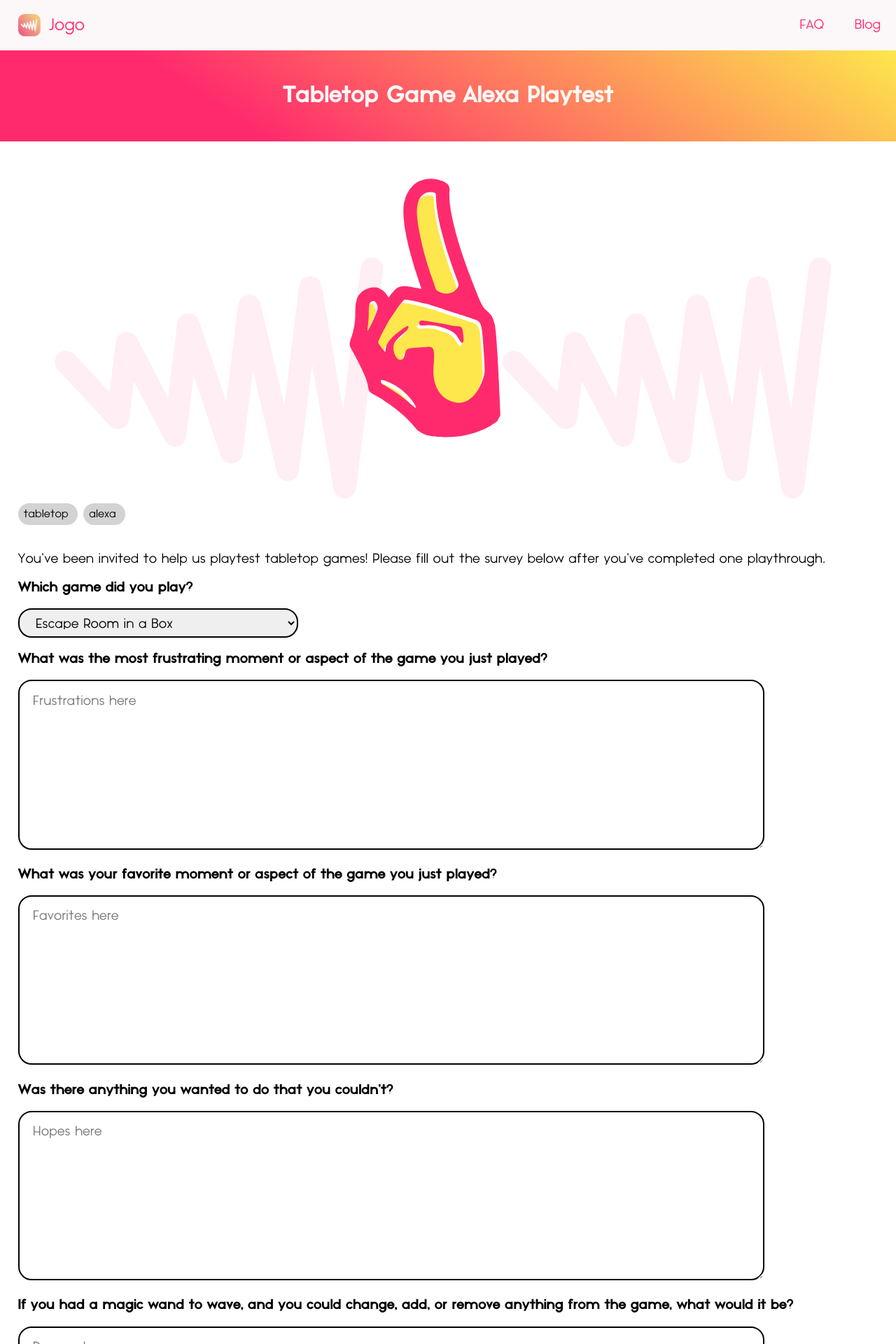
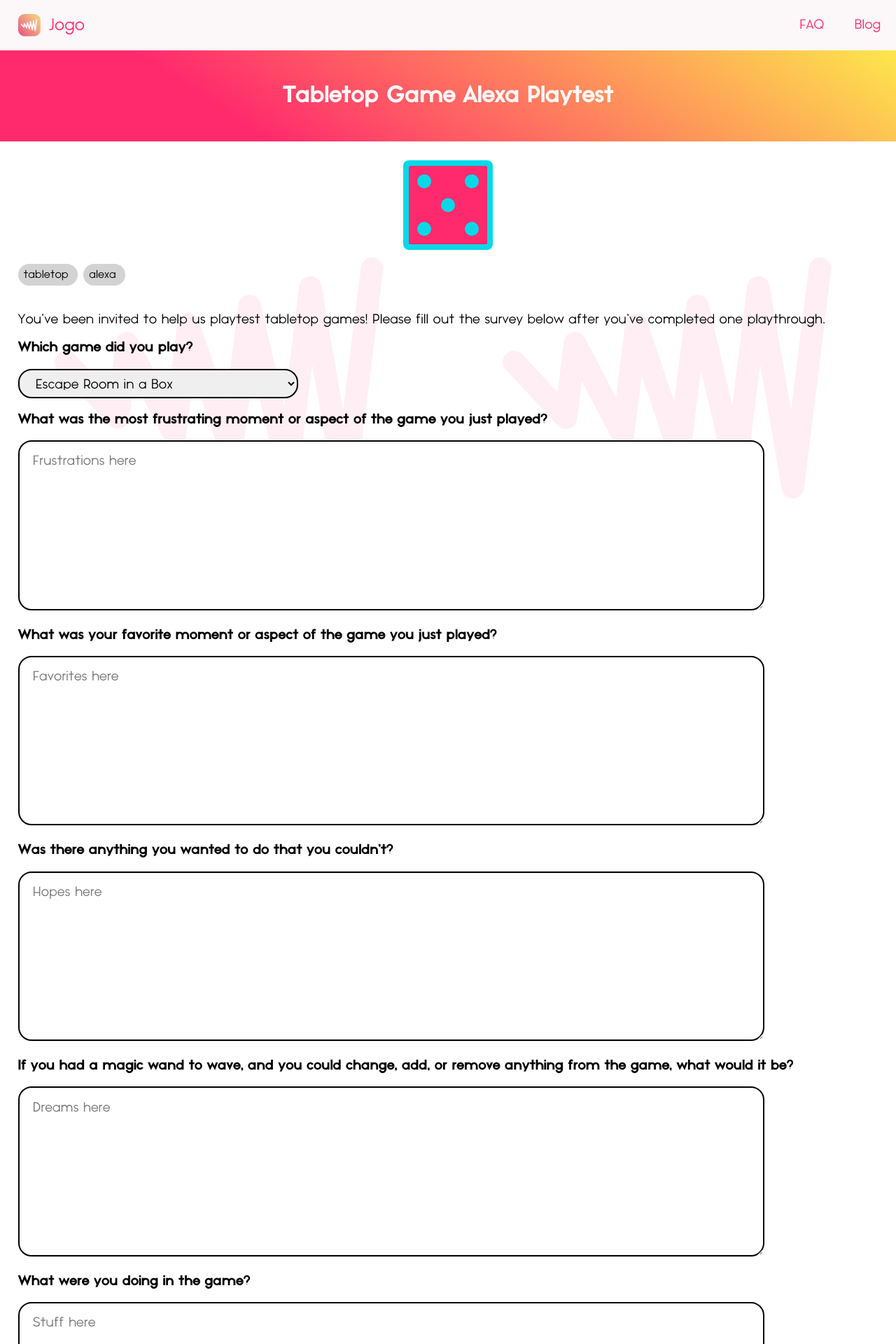
Before and after one commit to aindaco1/jogo-website, a Jekyll site: the page built from _posts/2020-10-16-tabletop-game-alexa-demo.markdown, in a window 1280 px wide. Shown: the top 1920 px of the page at 70% size. Built offline with Jekyll 4.4.1, drawn with Linux system fonts in a browser that asks for light colours; nearby versions of some CDN libraries.

Commit message:
added dice svg

```diff
--- a/_posts/2020-10-16-tabletop-game-alexa-demo.markdown
+++ b/_posts/2020-10-16-tabletop-game-alexa-demo.markdown
@@ -5,7 +5,7 @@
 description: "You've been invited to help us playtest tabletop games!"
 date:   2020-10-16 00:12:29 +0200
 categories: [tabletop, alexa]
-image: /assets/img/sus2.svg
+image: /assets/img/dice.svg
 display_excerpt: "You've been invited to help us playtest tabletop games!"
 comments: false
 ---
--- a/assets/css/style.css
+++ b/assets/css/style.css
@@ -326,6 +326,10 @@
     line-height: 8vh;
 }
 
+.post-header {
+    margin-top: 3vh;
+}
+
 /*****************
 FOOTER FORMATTING
 ******************/
```
Also changed, not shown: assets/img/dice.svg (added).
